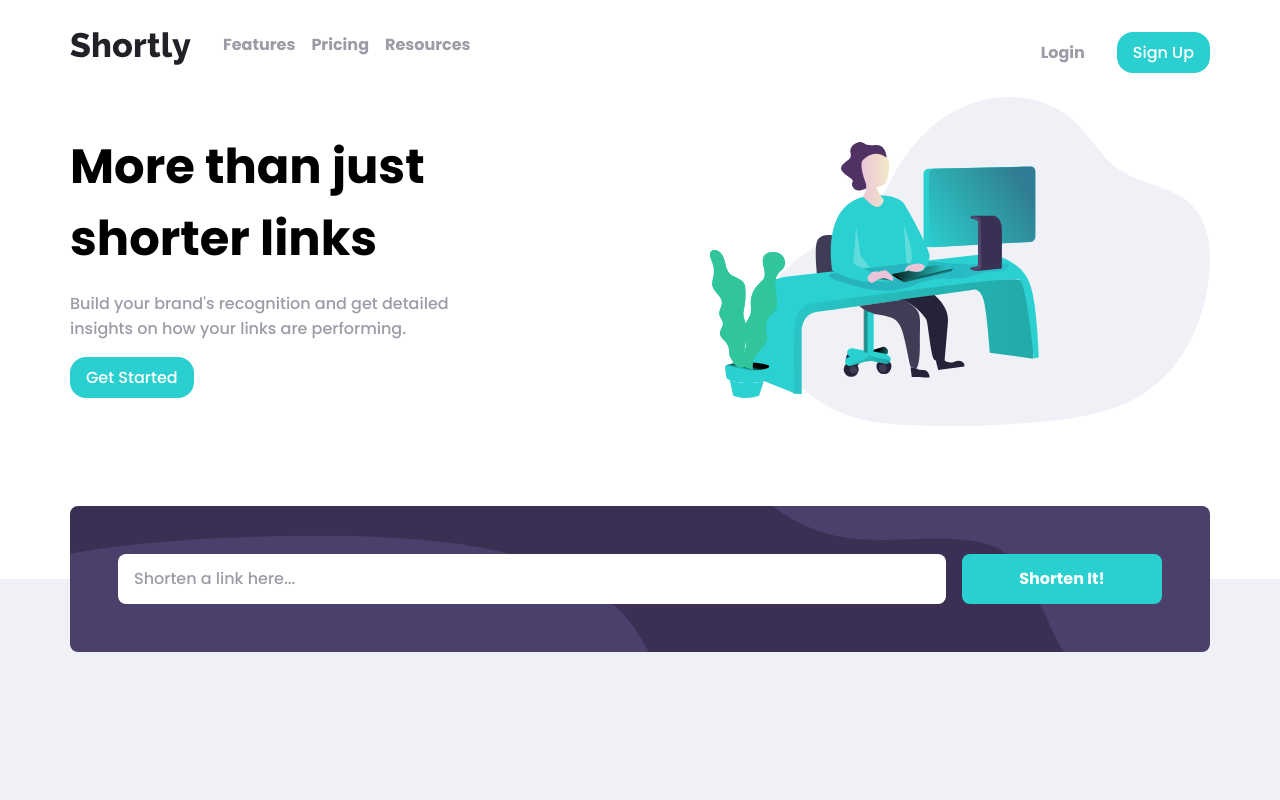
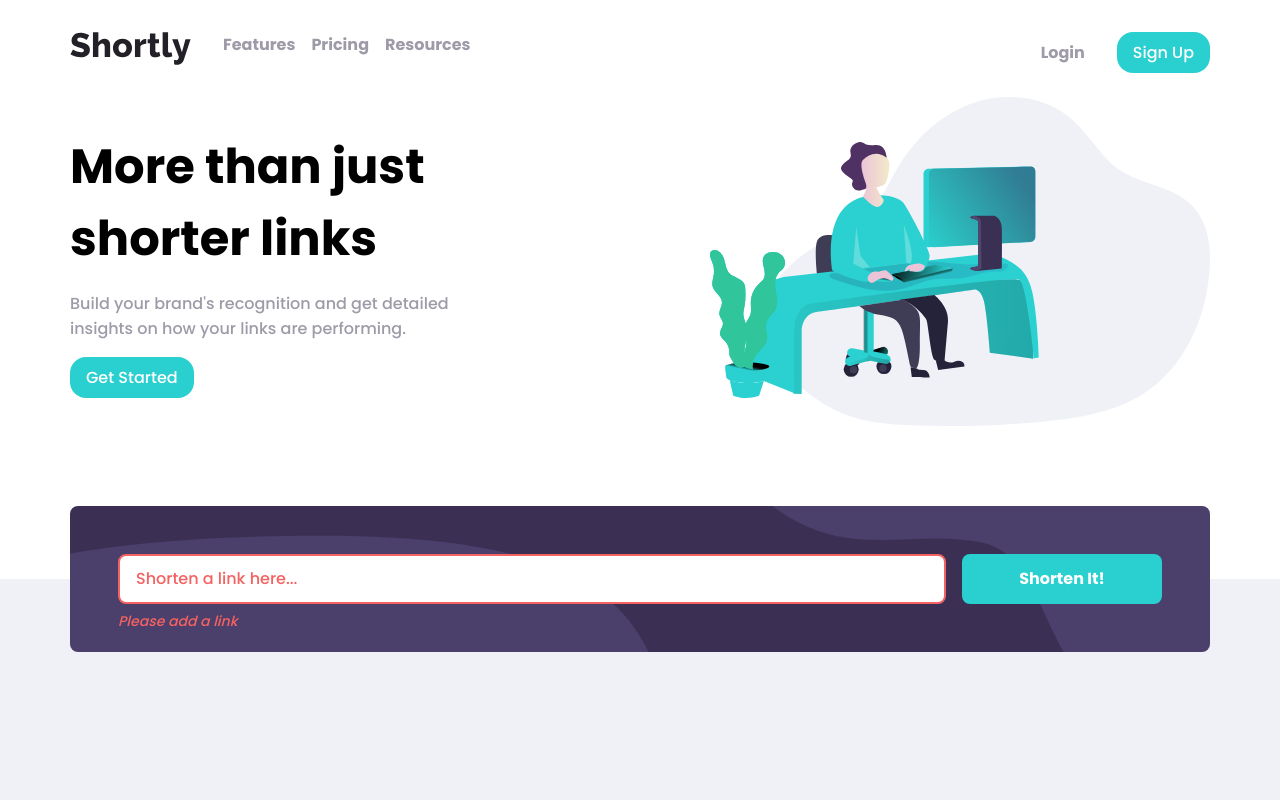
Before and after one commit to EdiedRamos/url-shortening-api-landing-page, a React (Vite) app: page / in a window 1280 px wide. Shown: the top 800 px of the page. Built offline with nearby package versions, Linux system fonts and the light colour scheme.

Commit message:
style: add error styles

```diff
--- a/src/Components/Shortener/Shortener.scss
+++ b/src/Components/Shortener/Shortener.scss
@@ -26,11 +26,27 @@
     outline: none;
     border: none;
     padding-left: 1rem;
+    width: 100%;
     color: $very-dark-blue;
 
     &::placeholder {
       color: $grayish-violet;
     }
+
+    &--error {
+      border: 2px solid $red;
+      &::placeholder {
+        color: $red;
+      }
+    }
+  }
+
+  &__error {
+    position: static;
+    bottom: 20px;
+    color: $red;
+    font-style: italic;
+    font-size: 14px;
   }
 
   &__button {
@@ -49,8 +65,12 @@
       padding: 3rem;
     }
 
-    &__input {
+    &__input-group {
       flex-grow: 1;
+    }
+
+    &__error {
+      position: absolute;
     }
 
     &__button {
--- a/src/Components/Shortener/Shortener.tsx
+++ b/src/Components/Shortener/Shortener.tsx
@@ -1,16 +1,27 @@
 import "./Shortener.scss";
 
 import { Button } from "@/Components";
+import { ShortenerController } from "./ShortenerController";
 
 export const Shortener = () => {
+  const { link, handleLink, error } = ShortenerController();
+
   return (
     <section className="shortener container">
       <div className="shortener__container">
-        <input
-          className="shortener__input"
-          placeholder="Shorten a link here..."
-          type="text"
-        />
+        <div className="shortener__input-group">
+          <input
+            className={`shortener__input ${
+              error ? "shortener__input--error" : ""
+            }`}
+            error-message="edied ramos"
+            placeholder="Shorten a link here..."
+            type="text"
+            value={link}
+            onChange={handleLink}
+          />
+          {error && <p className="shortener__error">Please add a link</p>}
+        </div>
         <Button className="shortener__button">Shorten It!</Button>
       </div>
     </section>
--- /dev/null
+++ b/src/Components/Shortener/ShortenerController.ts
@@ -0,0 +1,15 @@
+import React, { useState } from "react";
+
+import { useShortener } from "@/Hooks";
+
+export const ShortenerController = () => {
+  const shortener = useShortener();
+
+  const [link, setLink] = useState("");
+  // default is false
+  const [error, setError] = useState(true);
+
+  const handleLink = (event: React.ChangeEvent<HTMLInputElement>) => {};
+
+  return { link, handleLink, error };
+};
--- a/src/Context/ShortenerContext.ts
+++ b/src/Context/ShortenerContext.ts
@@ -3,6 +3,7 @@ import { createContext } from "react";
 
 interface ShortenerContext {
   linkResults: LinkResult[];
+  shortenLink: (link: string) => void;
 }
 
 export const ShortenerContext = createContext<ShortenerContext | null>(null);
--- a/src/Providers/ShortenerProvider.tsx
+++ b/src/Providers/ShortenerProvider.tsx
@@ -9,7 +9,11 @@ interface ShortenerProvider {
 export const ShortenerProvider = ({ children }: ShortenerProvider) => {
   const [linkResults, setLinkResults] = useState<LinkResult[]>([]);
 
-  const values = { linkResults };
+  const shortenLink = (link: string): void => {
+    console.log("GOT IT: ", link);
+  };
+
+  const values = { linkResults, shortenLink };
 
   return (
     <ShortenerContext.Provider value={values}>
```
